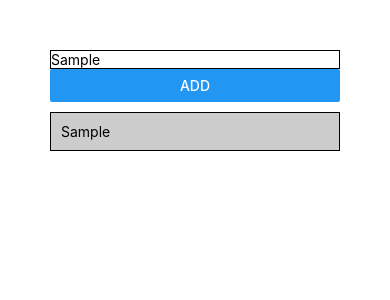
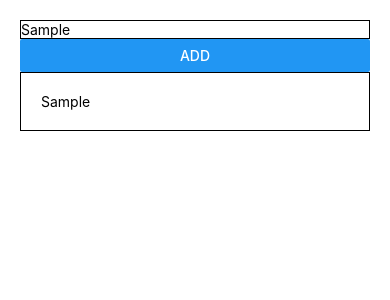
Before and after one commit to Nishantaryan/React-Native-Training-Mode, a React Native app: screen / in a window 390 px wide. Both pictures are taken after typing "Sample" into the empty fields and a click on the button "ADD". Shown: the top 300 px of the page. Built offline with nearby package versions, Linux system fonts and the light colour scheme.

Commit message:
changes in input data

```diff
--- a/App.js
+++ b/App.js
@@ -1,59 +1,58 @@
 import React, { useState } from 'react';
 import { Text, View,TextInput,Button,StyleSheet,FlatList } from 'react-native';
-import GoalList from './components/GoalList';
+
 
 
 const App = () => {
 
-
-const [goalsItems,variableForHoldingUserText] = useState('');
-const [goalsArray,goalsEmptyArray] = useState([]);
-
-  const getUserInput = (text) => {
-    variableForHoldingUserText(text);
+  const [setText,getText] = useState('');
+  const [goalsArray,UserGoals] = useState([]);
+  const getUserText = (text) => {
+    getText(text);
   }
 
-  const onButtonTouch = () => {
-     goalsEmptyArray(existingGoal =>  [...existingGoal, { id : Math.random().toString()  , value : goalsItems  }
-    ] );
-    };
+  const getUserGoals = () => {
+    UserGoals(currentGoals => [...currentGoals,{key : Math.random().toString() , value : setText}]) ;
+
+  }
+
+
+
+  const showUserInput = () => {
+    console.log(setText);
+  }
 
 
 
   return (
-       <View style = {styles.container} >
+       <View style = {styles.container}>
          <View>
-               <TextInput onChangeText = {getUserInput} style = {styles.textInput}/>
-               <Button title = "Add" onPress={onButtonTouch} />
+           <TextInput style={styles.inputText} onChangeText = {getUserText} />
+           <Button title = "Add" onPress = {getUserGoals} />
          </View>
-
-          <FlatList
-                   style = {styles.listItem}
+         <View>
+            <FlatList keyExtractor= {(item,index) => item.key}
                       data = {goalsArray}
-                   keyExtractor = { (item,index) => item.id}
-                   renderItem={itemIterator => (
-                     <GoalList title = {itemIterator.item.value}/>
-          )} />
-
+                      renderItem = {itemIterator =>
+                      <Text style = {styles.listStyle}>{itemIterator.item.value  }</Text> }  />
+         </View>
        </View>
 
   );
 
           }
+
 const styles = StyleSheet.create({
   container : {
-      padding : 50
+    padding : 20
   },
-    textInput : {
+  inputText : {
+     borderWidth : 1
+  },
+  listStyle : {
+    padding : 20,
     borderWidth : 1,
-      borderColor : 'black'
-    },
-    listItem: {
-      padding: 10,
-      marginVertical: 10,
-      backgroundColor: '#ccc',
-      borderColor: 'black',
-      borderWidth: 1
+
   }
 })
 
--- a/components/GoalList.js
+++ /dev/null
@@ -1,13 +0,0 @@
-import React, { useState } from 'react';
-import { Text, View,TextInput,Button,StyleSheet,FlatList } from 'react-native';
-
-
-const GoalList = props => {
-    return (
-    <View>
-    <Text>{props.title}</Text>
-  </View>
-    )
-}
-
-export default GoalList;
```
Lines whose indentation alone changed are shown as unchanged.
